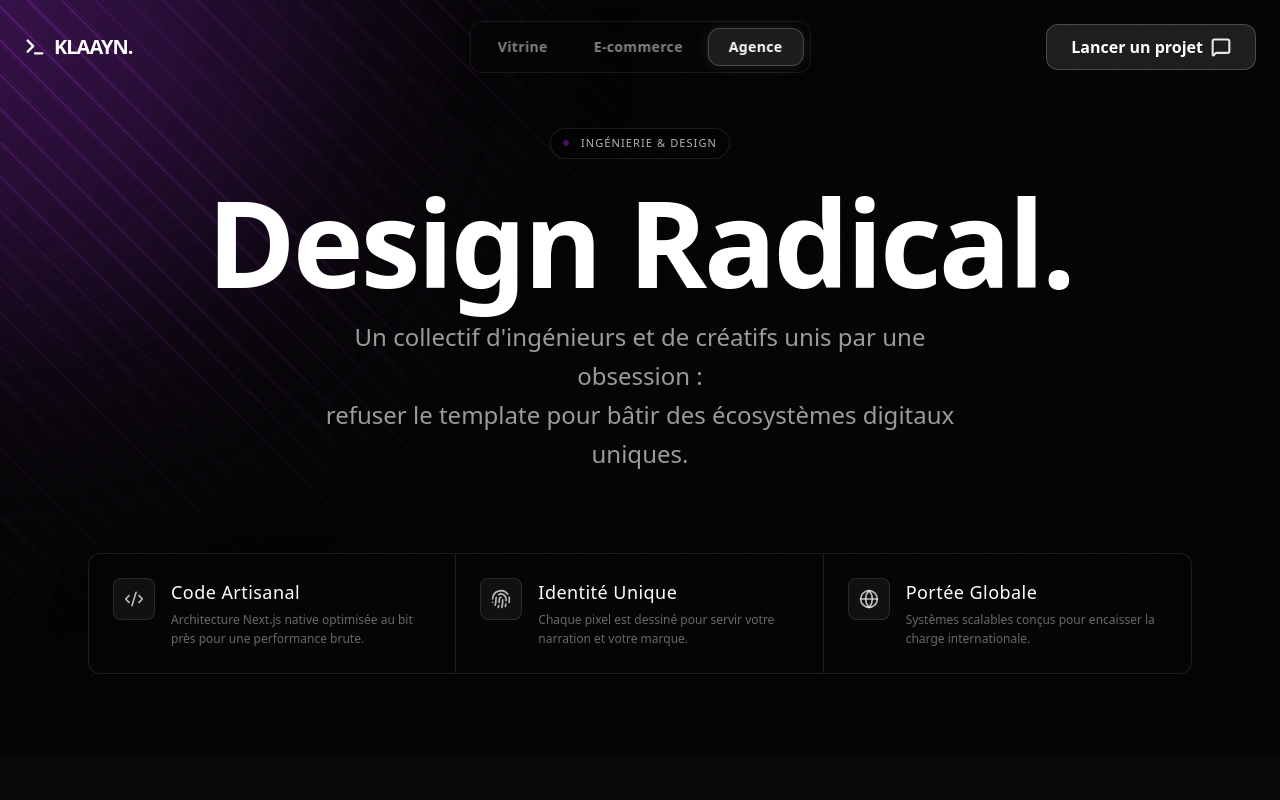
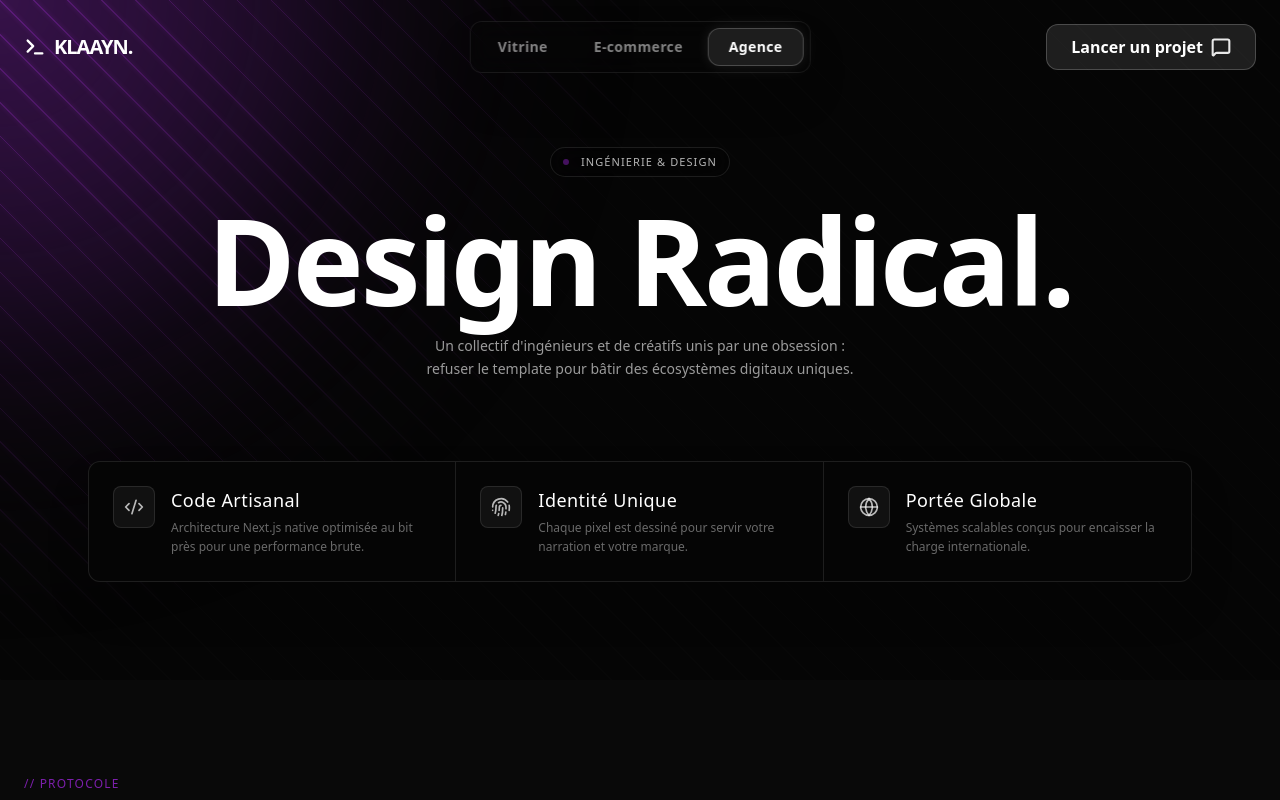
Before and after one commit to APPE-CORE/klaayn, a Next.js app: page /agence in a window 1280 px wide. Shown: the top 800 px of the page. Built offline with nearby package versions, Linux system fonts and the light colour scheme.

Commit message:
fix(perf): disable hero text animation on mobile for instant LCP

```diff
--- a/src/components/sections/agence/AgenceHero.tsx
+++ b/src/components/sections/agence/AgenceHero.tsx
@@ -1,3 +1,4 @@
+import React from "react";
 import HeroBackground from "./HeroBackground";
 import HeroFeatures from "./HeroFeatures";
 
@@ -5,12 +6,13 @@ export default function AgenceHero() {
   return (
     <section className="relative min-h-[85vh] w-full flex flex-col items-center justify-center overflow-hidden bg-void text-white selection:bg-brand pt-32 pb-16 md:pb-20">
 
-      {/* 1. LAYER INTERACTIF (Client) - Fond Souris & Grain */}
+      {/* 1. LAYER INTERACTIF */}
       <HeroBackground />
 
-      {/* 2. CONTENU CRITIQUE (Server) - LCP IMMÉDIAT */}
+      {/* 2. CONTENU CRITIQUE */}
       <div className="relative z-20 flex flex-col items-center text-center max-w-6xl px-6 mb-16 md:mb-20">
 
+          {/* Badge : Animation CSS native conservée (légère) */}
           <div className="badge-pill mb-6 md:mb-8 flex items-center gap-3 px-3 py-1.5 w-fit border border-white/10 bg-black/20 backdrop-blur-md rounded-full">
               <span className="w-1.5 h-1.5 rounded-full bg-brand animate-pulse"></span>
               <span className="text-[10px] md:text-[11px] font-mono uppercase tracking-widest text-white/70">Ingénierie & Design</span>
@@ -20,15 +22,19 @@ export default function AgenceHero() {
             Design <br className="md:hidden" /> Radical.
           </h1>
 
-          {/* L'animation CSS 'animate-fade-up' remplace JS ici pour la performance */}
-          <p className="animate-fade-up delay-200 text-sm md:text-xl lg:text-2xl font-light text-white/60 leading-relaxed max-w-[42rem]">
+          {/* CORRECTION ICI : 'md:animate-fade-up' au lieu de 'animate-fade-up'
+              Résultat :
+              - Mobile : Texte visible T=0s (LCP < 1s)
+              - Desktop : Texte animé (Style conservé)
+          */}
+          <p className="md:animate-fade-up md:delay-200 text-sm md:text-xl lg:text-2xl font-light text-white/60 leading-relaxed max-w-[42rem]">
               Un collectif d'ingénieurs et de créatifs unis par une obsession : <br className="hidden md:block" />
               refuser le template pour bâtir des écosystèmes digitaux uniques.
           </p>
 
       </div>
 
-      {/* 3. CARTES ANIMÉES (Client) - Chargement différé */}
+      {/* 3. FEATURES */}
       <HeroFeatures />
 
     </section>
```
